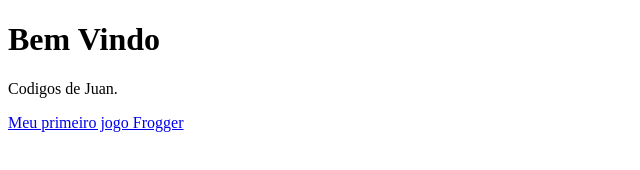
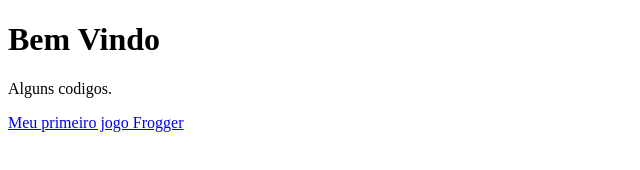
Before and after one commit to juanphf/juanphf.github.io, a plain HTML site: page index.html in a window 1280 px wide. Shown: the full height of the page, 0-640 px from the left. Drawn offline with Linux system fonts and the light colour scheme.

Commit message:
Update index.html

```diff
--- a/index.html
+++ b/index.html
@@ -1,12 +1,12 @@
 <!DOCTYPE html>
 <html>
   <head>
-     <titleMinha pagina</title>
+     <title>Pagina de Juan </title>
   </head>
 <body>
 
 <h1>Bem Vindo</h1>
-<p>Codigos de Juan.</p>
+<p>Alguns codigos.</p>
   <a href="https://juanphf.github.io/froggersom/">Meu primeiro jogo Frogger</a>
 
 </body>
```
